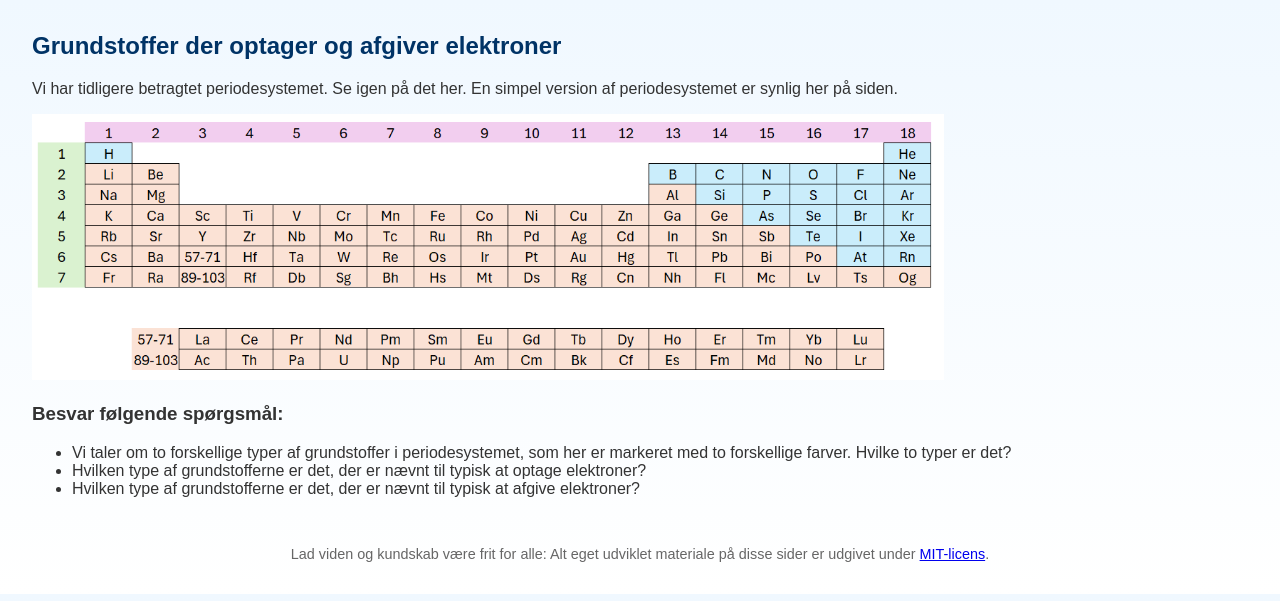
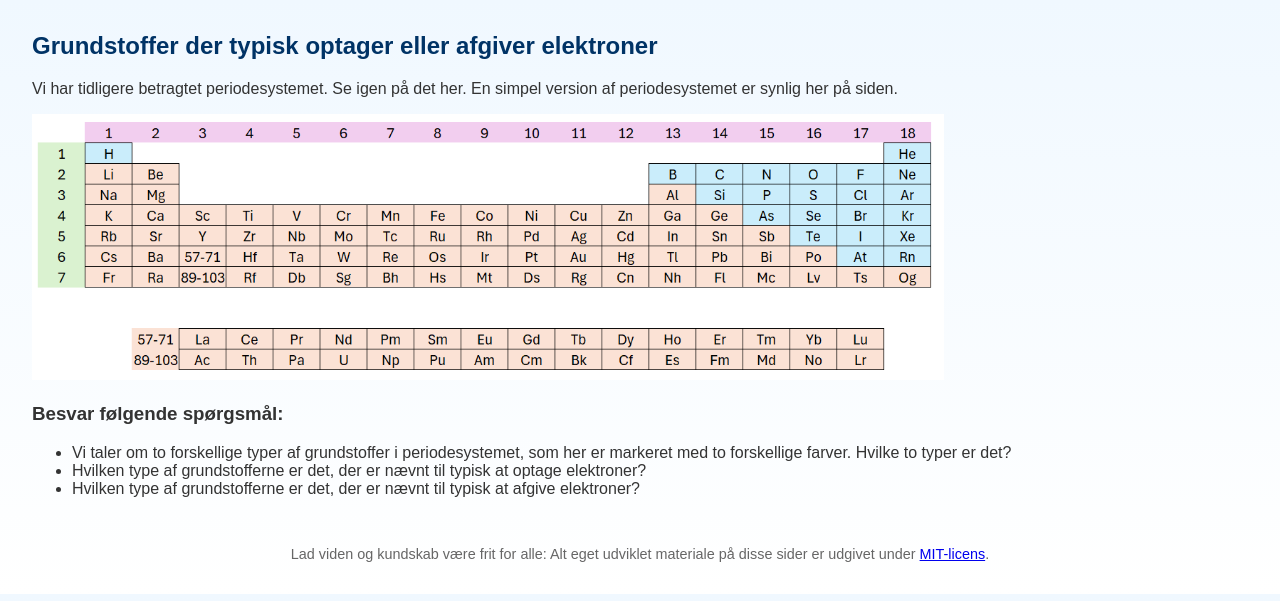
Before and after one commit to jenskaalby/matkem, a Jekyll site: the page built from Kemi/redox/optag_afgiv_e.md, in a window 1280 px wide. Shown: the top 601 px of the page. Built offline with Jekyll 4.4.1, drawn with Linux system fonts in a browser that asks for light colours.

Commit message:
Update optag_afgiv_e.md

```diff
--- a/Kemi/redox/optag_afgiv_e.md
+++ b/Kemi/redox/optag_afgiv_e.md
@@ -3,7 +3,7 @@ layout: default
 title: Grundstoffer der typisk afgiver eller optager elektroner
 ---
 
-## Grundstoffer der optager og afgiver elektroner
+## Grundstoffer der typisk optager eller afgiver elektroner
 Vi har tidligere betragtet periodesystemet. Se igen på det her. En simpel version af periodesystemet er synlig her på siden.
 
 <img src="./periodesystem.png" alt="Periodesystem" style="width:75%;">
```
